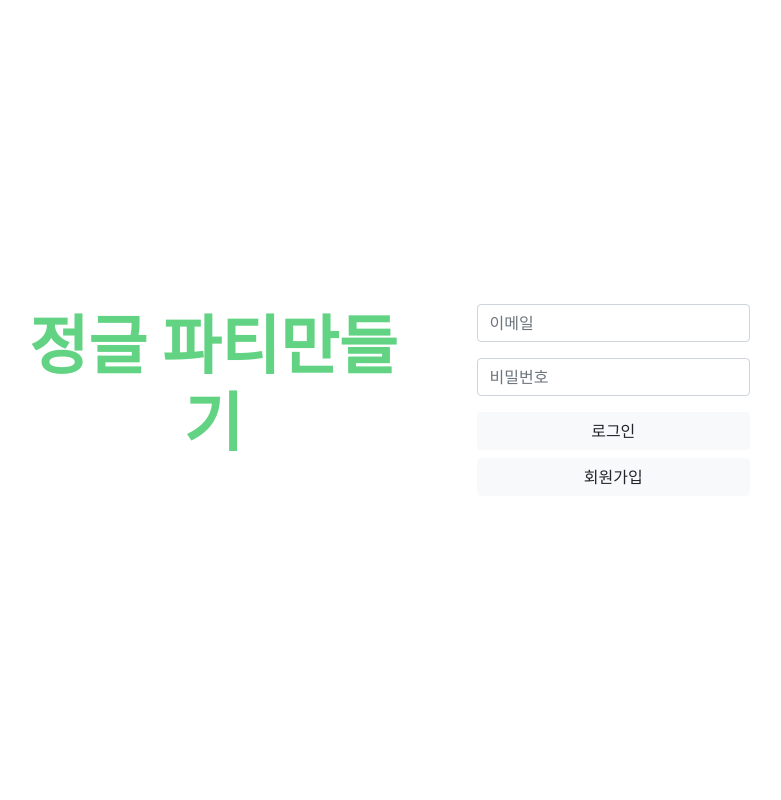
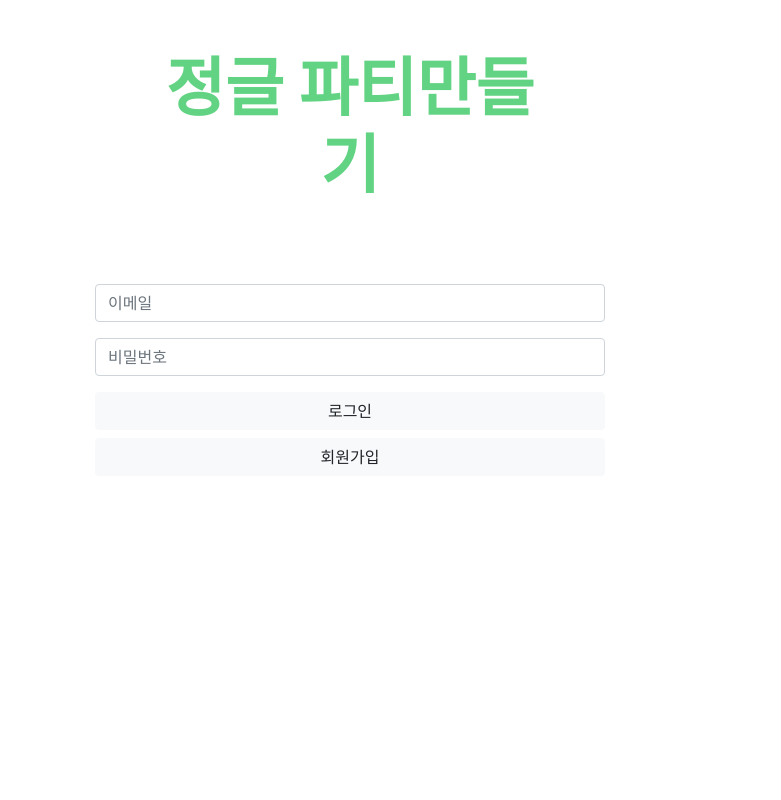
Before and after one commit to jeeyuni/9-week0-cart, a Flask app: page / in a window 1280 px wide. Shown: the whole page, without its empty margins (290-1071 px from the left). Run offline with Flask 3, Linux system fonts and the light colour scheme.

Commit message:
로그인 세로정렬

```diff
--- a/templates/logIn.html
+++ b/templates/logIn.html
@@ -25,11 +25,11 @@
     }
 
     .login-container {
-      display: flex;
+
       justify-content: center;
       align-items: center;
       height: 100vh;
-      max-width: 800px;
+      width: 510px;
     }
 
     .title {
```
Also changed, not shown: 1 other file.
